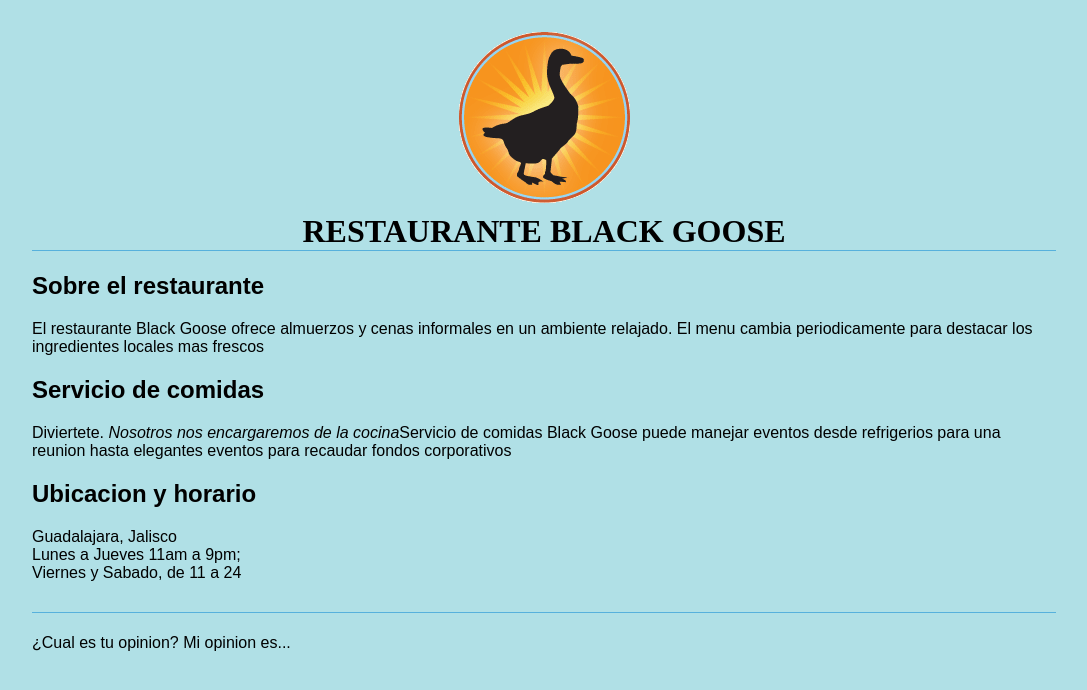
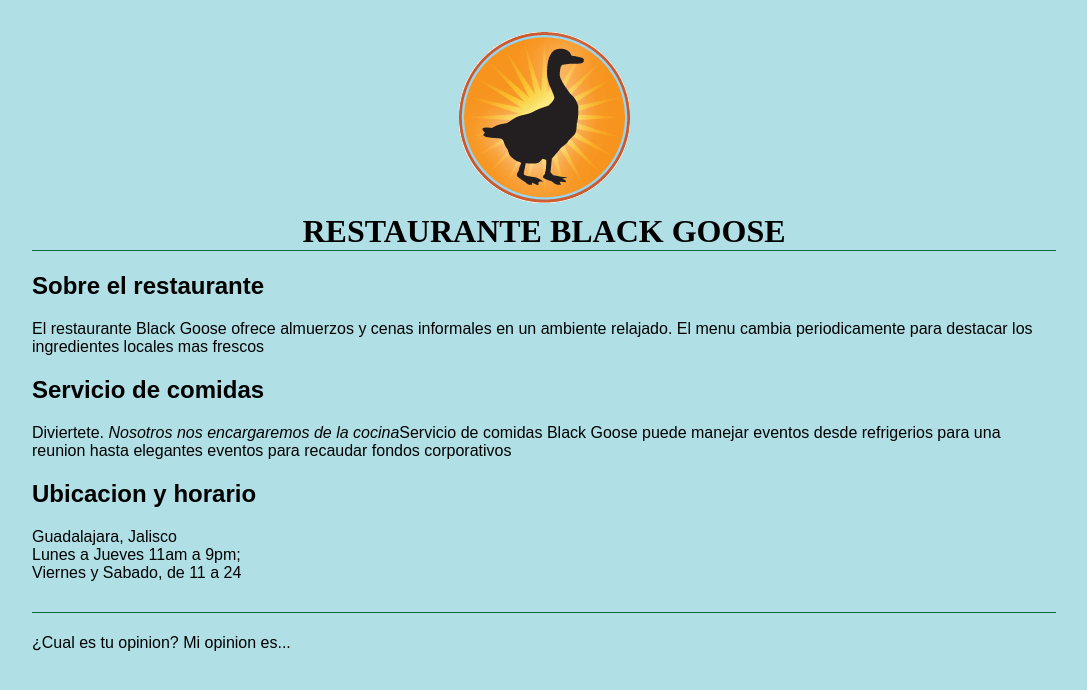
Before and after one commit to fernan4895/ganso_negro_2025, a plain HTML site: page ganso_negro.html in a window 1280 px wide. Shown: the whole page, without its empty margins (96-1183 px from the left). Drawn offline with Linux system fonts and the light colour scheme.

Commit message:
Cambio estilo de los encabezados

```diff
--- a/ganso_negro.html
+++ b/ganso_negro.html
@@ -15,7 +15,7 @@
             font-family: serif;
             font: normal;
             text-transform: uppercase;
-            border-bottom: 1px solid #57b1dc;
+            border-bottom: 1px solid rgb(11, 107, 59);
             margin-top: 30px;
         }
     </style>
```
